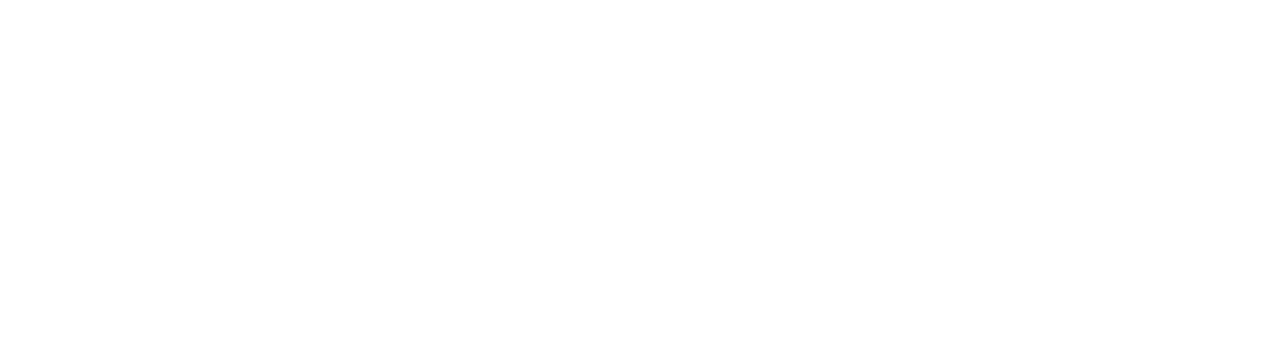
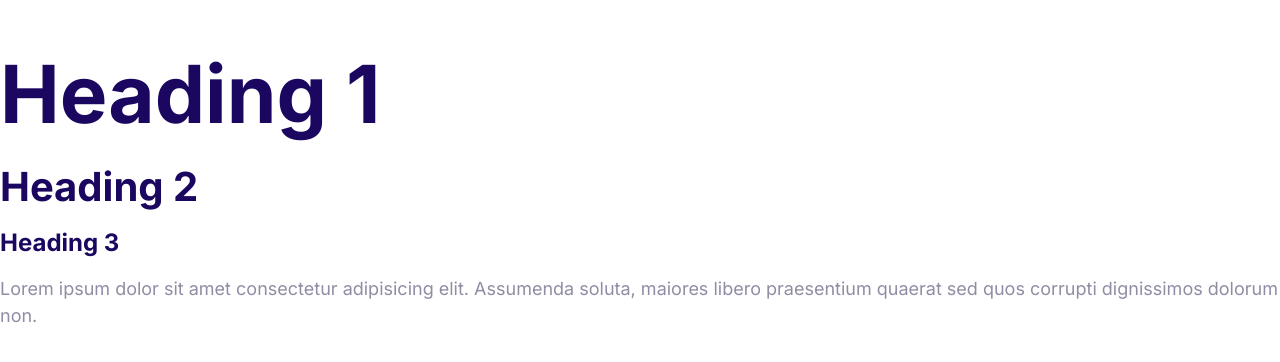
Before and after one commit to mraihan20295/Moshify, a plain HTML site: page index.html in a window 1280 px wide. Drawn offline with Linux system fonts and the light colour scheme.

Commit message:
Define the styles for the fonts

```diff
--- a/css/style.css
+++ b/css/style.css
@@ -5,3 +5,56 @@
   --color-headings: #1b0760;
   --color-body: #918ca4;
 }
+
+html {
+  font-size: 62.5%;
+}
+
+body {
+  font-family: Inter, Arial, Helvetica, sans-serif;
+  color: var(--color-body);
+  font-size: 2.4rem;
+  line-height: 1.5;
+}
+
+h1,
+h2,
+h3 {
+  color: var(--color-headings);
+  line-height: 1;
+  margin-bottom: 2rem;
+}
+
+h1 {
+  font-size: 7rem;
+}
+
+h2 {
+  font-size: 4rem;
+}
+
+h3 {
+  font-size: 3rem;
+}
+
+p {
+  margin-top: 0;
+}
+
+@media screen and (min-width: 1024px) {
+  body {
+    font-size: 1.8rem;
+  }
+
+  h1 {
+    font-size: 8rem;
+  }
+
+  h2 {
+    font-size: 4rem;
+  }
+
+  h3 {
+    font-size: 2.4rem;
+  }
+}
--- a/index.html
+++ b/index.html
@@ -5,12 +5,19 @@
     <meta charset="UTF-8">
     <meta name="viewport" content="width=device-width, initial-scale=1.0">
     <title>Document</title>
+    <link rel="preconnect" href="https://fonts.googleapis.com">
+    <link rel="preconnect" href="https://fonts.gstatic.com" crossorigin>
+    <link href="https://fonts.googleapis.com/css2?family=Inter:opsz,wght@14..32,100..900&display=swap" rel="stylesheet">
     <link rel="stylesheet" href="css/normalize.css">
     <link rel="stylesheet" href="css/style.css">
 </head>
 
 <body>
-
+    <h1>Heading 1</h1>
+    <h2>Heading 2</h2>
+    <h3>Heading 3</h3>
+    <p>Lorem ipsum dolor sit amet consectetur adipisicing elit. Assumenda soluta, maiores libero praesentium quaerat sed
+        quos corrupti dignissimos dolorum non.</p>
 </body>
 
 </html>
```
